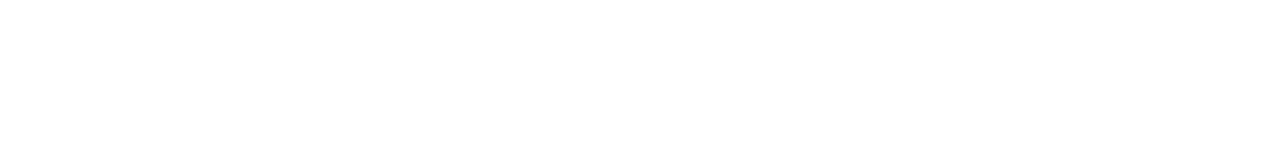
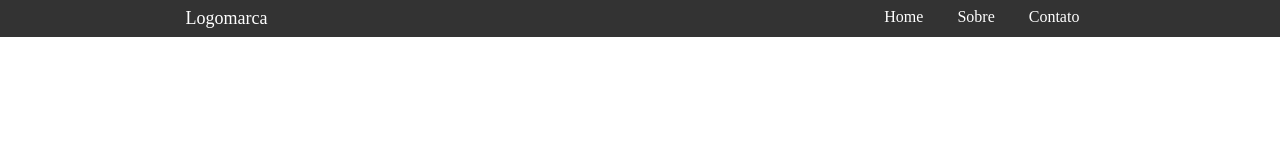
Before and after one commit to luuizalberto/UX_UI, a plain HTML site: page Menu/index.html in a window 1280 px wide. Drawn offline with Linux system fonts and the light colour scheme.

Commit message:
nav desktop pronto

```diff
--- a/Menu/index.html
+++ b/Menu/index.html
@@ -4,9 +4,23 @@
     <meta charset="UTF-8">
     <meta http-equiv="X-UA-Compatible" content="IE=edge">
     <meta name="viewport" content="width=device-width, initial-scale=1.0">
+    <link rel="stylesheet" href="style.css">
     <title>Menu | UI/UX</title>
 </head>
 <body>
+    <header>
+        <div class="container">
+            <div class="logo-desktop"><a href="index.html">Logomarca</a></div><!--logo-desktop-->
+            <nav class="desktop">
+                <ul>
+                    <li><a href="">Home</a></li>
+                    <li><a href="">Sobre</a></li>
+                    <li><a href="">Contato</a></li>
+                </ul>
+            </nav><!--desktop-->
+            <div class="clear"></div>
+        </div><!--container-->
+    </header>
 
 </body>
 </html>
--- a/Menu/style.css
+++ b/Menu/style.css
@@ -12,3 +12,40 @@
 }
 
 .clear{clear: both;}
+
+header{
+    background-color: #333;
+    padding: 8px 0;
+}
+
+.logo-desktop{
+    float: left;
+}
+
+.logo-desktop a{
+    font-size: 18px;
+    color: white;
+    text-decoration: none;
+}
+
+nav.desktop{
+    float: right;
+}
+
+nav.desktop ul{
+
+}
+
+nav.desktop li{
+    display: inline-block;
+    margin: 0 15px;
+}
+
+nav.desktop a{
+    color: white;
+    text-decoration: none;
+}
+
+nav.desktop a:hover{
+    text-decoration: underline;
+}
```
